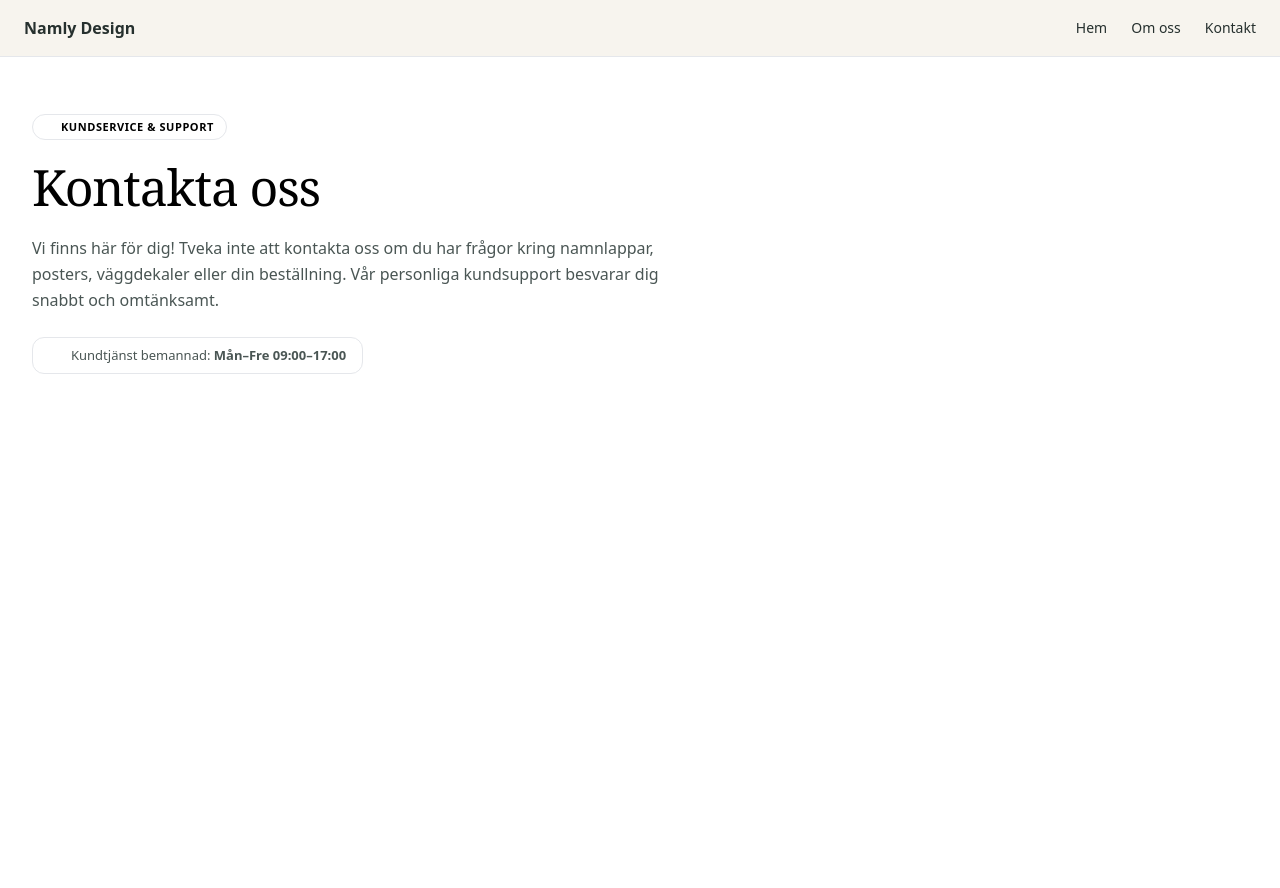
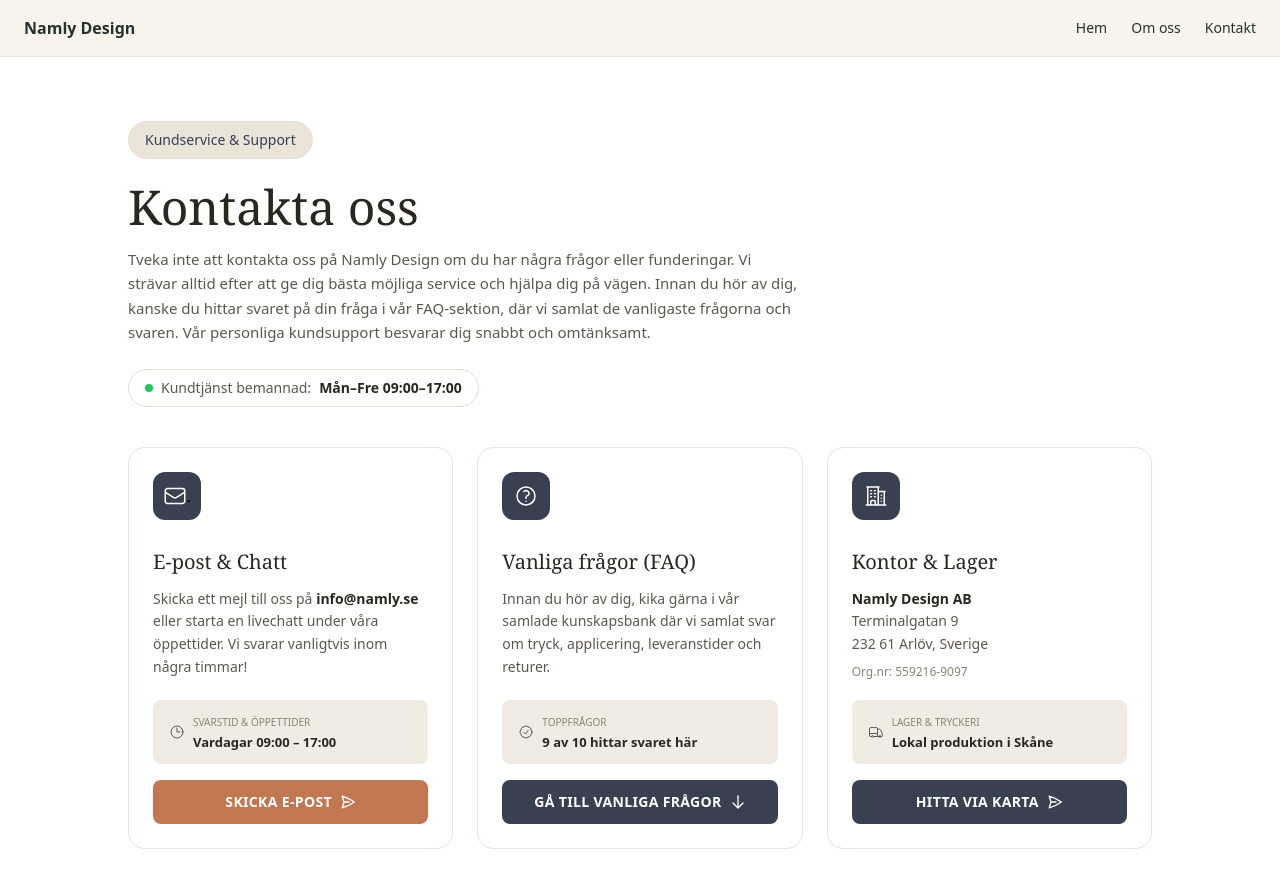
Before and after one commit to EmiliaNamly/NamlyAboutContact, a React (Vite) app: page /contact in a window 1280 px wide. Shown: the top 888 px of the page. Before the commit the page ends 800 px from the top, so only its background shows below. Built offline with nearby package versions, Linux system fonts and the light colour scheme; the HTML template or start-up script is replaced by a standard one.

Commit message:
Added a contact us section with cards

```diff
--- a/src/pages/ContactUsPage.tsx
+++ b/src/pages/ContactUsPage.tsx
@@ -1,35 +1,153 @@
-function ContactHero() {
+import {
+  EnvelopeIcon,
+  QuestionMarkCircleIcon,
+  BuildingOffice2Icon,
+  ClockIcon,
+  CheckBadgeIcon,
+  TruckIcon,
+  ArrowDownIcon,
+  PaperAirplaneIcon,
+} from "@heroicons/react/24/outline";
+
+export default function ContactHero() {
   return (
-    <section className="relative w-full overflow-hidden py-10 md:py-14">
-      <div className="max-w-[1280px] mx-auto px-4 sm:px-6 lg:px-8 relative z-10">
-        <div className="max-w-2xl">
-          <div className="inline-flex items-center gap-2 px-3 py-1 rounded-full bg-cream-input text-petrol text-[11px] font-bold uppercase tracking-wider mb-4 border border-border-hairline">
-            <span className="w-2 h-2 rounded-full bg-copper" />
-            Kundservice &amp; Support
+    <section className="bg-[#FFFFF] px-6 py-16">
+      <div className="mx-auto max-w-screen-lg">
+        {/* Eyebrow badge */}
+        <span className="inline-block px-4 py-2 bg-[#EAE4D9] border border-[#E5DFD5] text-sm rounded-full text-slate-700 mb-6">
+          Kundservice &amp; Support
+        </span>
+        {/* Heading */}
+        <h1 className="font-serif text-5xl text-[#2A2620]">Kontakta oss</h1>
+
+        {/* Description */}
+        <p className="mt-4 max-w-2xl text-[15px] leading-relaxed text-[#5C574E]">
+          Tveka inte att kontakta oss på Namly Design om du har några frågor
+          eller funderingar. Vi strävar alltid efter att ge dig bästa möjliga
+          service och hjälpa dig på vägen. Innan du hör av dig, kanske du hittar
+          svaret på din fråga i vår FAQ-sektion, där vi samlat de vanligaste
+          frågorna och svaren. Vår personliga kundsupport besvarar dig snabbt
+          och omtänksamt.
+        </p>
+
+        {/* Hours badge */}
+        <div className="mt-6 inline-flex items-center gap-2 rounded-full border border-[#E4DED2] bg-white px-4 py-2 text-sm text-[#5C574E]">
+          <span className="h-2 w-2 rounded-full bg-[#22C55E]" />
+          Kundtjänst bemannad:{" "}
+          <span className="font-semibold text-[#2A2620]">
+            Mån–Fre 09:00–17:00
+          </span>
+        </div>
+
+        {/* Cards */}
+        <div className="mt-10 grid grid-cols-1 gap-6 md:grid-cols-3">
+          {/* Card 1 */}
+          <div className="flex flex-col rounded-2xl border border-[#EAE4D8] bg-white p-6">
+            <div className="mb-5 flex h-12 w-12 items-center justify-center rounded-xl bg-[#394150]">
+              <EnvelopeIcon className="h-6 w-6 text-white" strokeWidth={1.5} />.
+            </div>
+
+            <h2 className="mt-2 font-serif text-xl text-[#2A2620]">
+              E-post &amp; Chatt
+            </h2>
+            <p className="mt-3 flex-1 text-[14px] leading-relaxed text-[#5C574E]">
+              Skicka ett mejl till oss på{" "}
+              <span className="font-semibold text-[#2A2620]">
+                info@namly.se
+              </span>{" "}
+              eller starta en livechatt under våra öppettider. Vi svarar
+              vanligtvis inom några timmar!
+            </p>
+
+            <div className="mt-5 flex items-center gap-2 rounded-lg bg-[#F1ECE3] px-4 py-3 text-sm text-[#5C574E]">
+              <ClockIcon className="h-4 w-4 shrink-0" strokeWidth={1.5} />
+              <div>
+                <div className="text-[10px] text-[#8A8478]">
+                  SVARSTID &amp; ÖPPETTIDER
+                </div>
+                <div className="text-[13px] font-semibold text-[#2A2620]">
+                  Vardagar 09:00 – 17:00
+                </div>
+              </div>
+            </div>
+
+            <button className="mt-4 flex items-center justify-center gap-2 rounded-lg bg-[#C17752] py-3 text-sm font-semibold tracking-wide text-white transition-colors hover:bg-[#B06A47]">
+              SKICKA E-POST
+              <PaperAirplaneIcon className="h-4 w-4" strokeWidth={2} />
+            </button>
           </div>
-          <h1 className="font-serif text-[34px] sm:text-[44px] md:text-[50px] text-petrol-dark tracking-tight leading-tight mb-4 font-normal">
-            Kontakta oss
-          </h1>
-          <p className="text-[15px] sm:text-[16px] text-[#4A5654] leading-relaxed">
-            Vi finns här för dig! Tveka inte att kontakta oss om du har frågor kring
-            namnlappar, posters, väggdekaler eller din beställning. Vår personliga
-            kundsupport besvarar dig snabbt och omtänksamt.
-          </p>
 
-          <div className="mt-6 inline-flex items-center gap-3 bg-white px-4 py-2 rounded-xl shadow-xs border border-border-hairline">
-            <span className="relative flex h-2.5 w-2.5">
-              <span className="animate-ping absolute inline-flex h-full w-full rounded-full bg-copper opacity-75" />
-              <span className="relative inline-flex rounded-full h-2.5 w-2.5 bg-copper" />
-            </span>
-            <span className="text-[13px] text-[#4A5654]">
-              Kundtjänst bemannad:{" "}
-              <strong className="text-petrol-dark font-semibold">Mån–Fre 09:00–17:00</strong>
-            </span>
+          {/* Card 2 */}
+          <div className="flex flex-col rounded-2xl border border-[#EAE4D8] bg-white p-6">
+            <div className="mb-5 flex h-12 w-12 items-center justify-center rounded-xl bg-[#394150]">
+              <QuestionMarkCircleIcon
+                className="h-6 w-6 text-white"
+                strokeWidth={1.5}
+              />
+            </div>
+
+            <h2 className="mt-2 font-serif text-xl text-[#2A2620]">
+              Vanliga frågor (FAQ)
+            </h2>
+            <p className="mt-3 flex-1 text-[14px] leading-relaxed text-[#5C574E]">
+              Innan du hör av dig, kika gärna i vår samlade kunskapsbank där vi
+              samlat svar om tryck, applicering, leveranstider och returer.
+            </p>
+
+            <div className="mt-5 flex items-center gap-2 rounded-lg bg-[#F1ECE3] px-4 py-3 text-sm text-[#5C574E]">
+              <CheckBadgeIcon className="h-4 w-4 shrink-0" strokeWidth={1.5} />
+              <div>
+                <div className="text-[10px]  text-[#8A8478]">TOPPFRÅGOR</div>
+                <div className="text-[13px] font-semibold text-[#2A2620]">
+                  9 av 10 hittar svaret här
+                </div>
+              </div>
+            </div>
+
+            <button className="mt-4 flex items-center justify-center gap-2 rounded-lg bg-[#394150] py-3 text-sm font-semibold tracking-wide text-white transition-colors hover:bg-[#000000]">
+              GÅ TILL VANLIGA FRÅGOR
+              <ArrowDownIcon className="h-4 w-4" strokeWidth={2} />
+            </button>
+          </div>
+
+          {/* Card 3 */}
+          <div className="flex flex-col rounded-2xl border border-[#EAE4D8] bg-white p-6">
+            <div className="mb-5 flex h-12 w-12 items-center justify-center rounded-xl bg-[#394150]">
+              <BuildingOffice2Icon
+                className="h-6 w-6 text-white"
+                strokeWidth={1.5}
+              />
+            </div>
+
+            <h2 className="mt-2 font-serif text-xl text-[#2A2620]">
+              Kontor &amp; Lager
+            </h2>
+            <div className="mt-3 flex-1 text-[14px] leading-relaxed text-[#5C574E]">
+              <p className="font-semibold text-[#2A2620]">Namly Design AB</p>
+              <p>Terminalgatan 9</p>
+              <p>232 61 Arlöv, Sverige</p>
+              <p className="mt-2 text-xs text-[#8A8478]">Org.nr: 559216-9097</p>
+            </div>
+
+            <div className="mt-5 flex items-center gap-2 rounded-lg bg-[#F1ECE3] px-4 py-3 text-sm text-[#5C574E]">
+              <TruckIcon className="h-4 w-4 shrink-0" strokeWidth={1.5} />
+              <div>
+                <div className="text-[10px]  text-[#8A8478]">
+                  LAGER &amp; TRYCKERI
+                </div>
+                <div className="text-[13px] font-semibold text-[#2A2620]">
+                  Lokal produktion i Skåne
+                </div>
+              </div>
+            </div>
+
+            <button className="mt-4 flex items-center justify-center gap-2 rounded-lg bg-[#394150] py-3 text-sm font-semibold tracking-wide text-white transition-colors hover:bg-[#000000]">
+              HITTA VIA KARTA
+              <PaperAirplaneIcon className="h-4 w-4" strokeWidth={2} />
+            </button>
           </div>
         </div>
       </div>
     </section>
   );
 }
-
-export default ContactHero;
```
